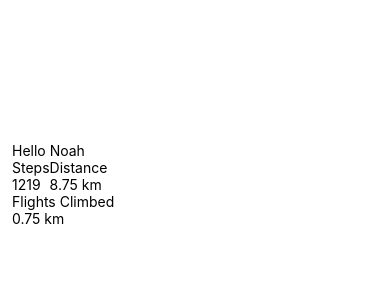
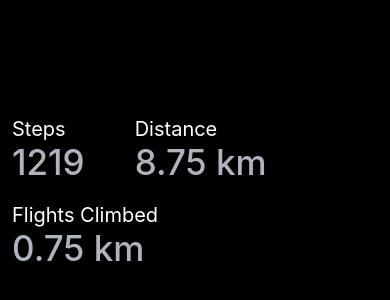
Before and after one commit to Noah-Amoo/StepCount, a React Native app in the folder StepCounter/: screen / in a window 390 px wide. Shown: the part 238-538 px from the top of the page. Built offline with nearby package versions, Linux system fonts and the light colour scheme.

Commit message:
Added styles to the various containers

```diff
--- a/StepCounter/App.tsx
+++ b/StepCounter/App.tsx
@@ -4,23 +4,23 @@ import { StyleSheet, Text, View } from 'react-native';
 export default function App() {
   return (
     <View style={styles.container}>
-      <Text>Hello Noah</Text>
+      <Text>Hello Counter</Text>
 
       <View style={{flexDirection: 'row'}}>
-        <View>
-          <Text>Steps</Text>
-          <Text>1219</Text>
+        <View style={styles.valueContainer}>
+          <Text style={styles.label}>Steps</Text>
+          <Text style={styles.value}>1219</Text>
         </View>
 
-        <View>
-          <Text>Distance</Text>
-          <Text>8.75 km</Text>
+        <View style={styles.valueContainer}>
+          <Text style={styles.label}>Distance</Text>
+          <Text style={styles.value}>8.75 km</Text>
         </View>
       </View>
 
-      <View>
-        <Text>Flights Climbed</Text>
-        <Text>0.75 km</Text>
+      <View style={styles.valueContainer}>
+        <Text style={styles.label}>Flights Climbed</Text>
+        <Text style={styles.value}>0.75 km</Text>
       </View>
 
       <StatusBar style="auto" />
@@ -31,8 +31,21 @@ export default function App() {
 const styles = StyleSheet.create({
   container: {
     flex: 1,
-    backgroundColor: '#fff',
+    backgroundColor: 'black',
     justifyContent: 'center',
     padding: 12,
   },
+  valueContainer: {
+    marginRight: 50,
+    marginVertical: 10,
+  },
+  label: {
+    color: 'white',
+    fontSize: 20,
+  },
+  value: {
+    fontSize: 35,
+    color: '#AFB3BE',
+    fontWeight: '500',
+  },
 });
```
